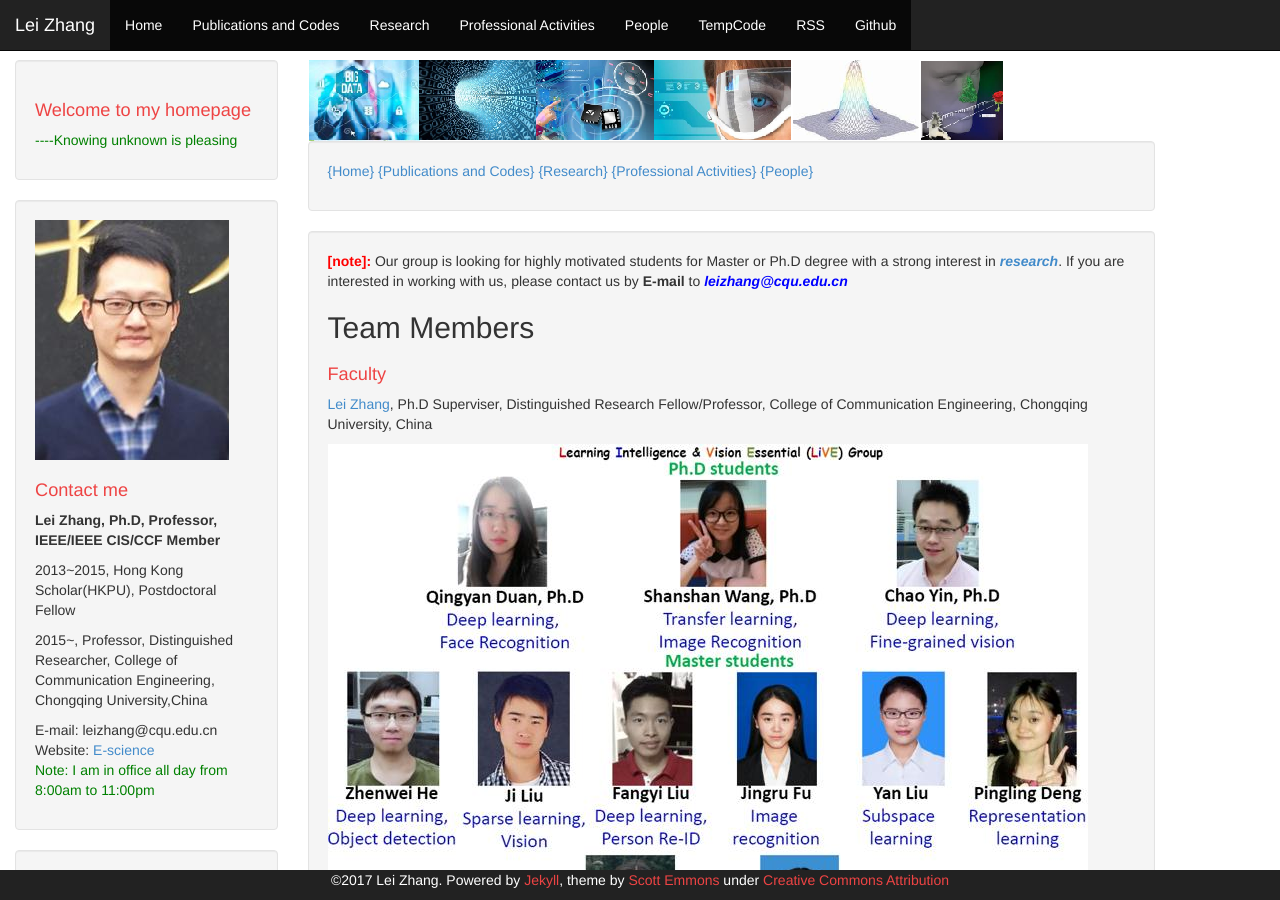
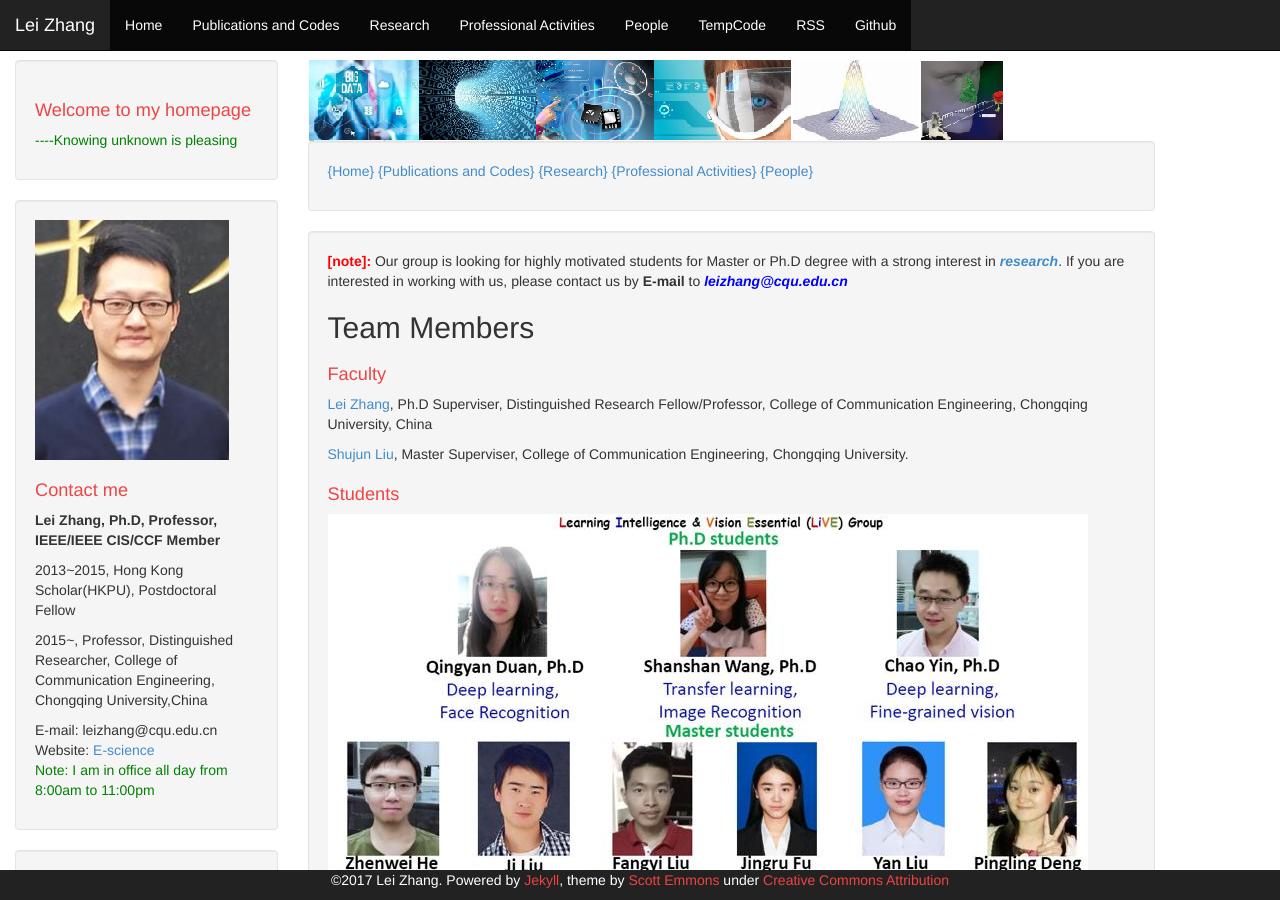
Before and after one commit to DrLeiZhang/website, a Jekyll site: the page built from people.html, in a window 1280 px wide and 900 px high. Built offline with Jekyll 4.4.1, drawn with Linux system fonts in a browser that asks for light colours; Markdown is read by kramdown in place of the engine named in the settings.

Commit message:
Update
Signed-off-by: leizhang@cqu.edu.cn <leizhang@cqu.edu.cn>

```diff
--- a/people.html
+++ b/people.html
@@ -13,10 +13,11 @@ layout: default
 <h2>Team Members
 <h1>Faculty</h1>
 <p><a href="http://www.escience.cn/people/lei/index.html">Lei Zhang</a>, Ph.D Superviser, Distinguished Research Fellow/Professor, College of Communication Engineering, Chongqing University, China</p>
+<p><a href="resources/liushujun.pdf">Shujun Liu</a>, Master Superviser, College of Communication Engineering, Chongqing University.
 
+<h1>Students</h1>
 <img class="about-avatar" src="{{ "/img/mygroup.jpg" | prepend: site.baseurl }}" border="0" alt="[name]" />
 
-<h1>Students</h1>
 <p style="color:green;"><h0><B>Ph.D students</B></h0></p>
 <p><B>Chao Yin</B>, 2017~2021 (Expected), Deep learning and Fine-grained vision</p>
 <p><B>Qingyan Duan</B>, 2016~2020 (Expected), Deep learning and face recognition
```
Also changed, not shown: 1 other file.
